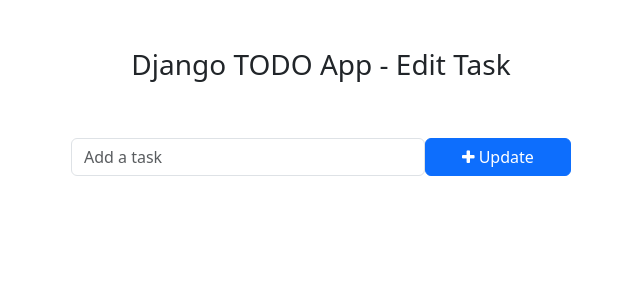
After one commit to arshuhag/todo, a Django app: template templates/edit_task.html in a window 1280 px wide. The commit adds this page. Shown: the top 300 px of the page, without its empty margins (319-959 px from the left). Run offline with Django 5.2, Linux system fonts and the light colour scheme; the template is opened without the code that fills it, so the values that code supplies are empty.

Commit message:
view edit delete update done

```diff
--- /dev/null
+++ b/templates/edit_task.html
@@ -0,0 +1,28 @@
+<!DOCTYPE html>
+<html lang="en">
+<head>
+    <meta charset="UTF-8">
+    <meta name="viewport" content="width=device-width, initial-scale=1.0">
+    <title>Edit Task - Django TODO <A></A>pp</title>
+
+    <!-- Bootstrap -->
+    <link href="https://cdn.jsdelivr.net/npm/bootstrap@5.3.0-alpha1/dist/css/bootstrap.min.css" rel="stylesheet" integrity="sha384-GLhlTQ8iRABdZLl6O3oVMWSktQOp6b7In1Zl3/Jr59b6EGGoI1aFkw7cmDA6j6gD" crossorigin="anonymous">
+    <script src="https://cdn.jsdelivr.net/npm/bootstrap@5.3.0-alpha1/dist/js/bootstrap.bundle.min.js" integrity="sha384-w76AqPfDkMBDXo30jS1Sgez6pr3x5MlQ1ZAGC+nuZB+EYdgRZgiwxhTBTkF7CXvN" crossorigin="anonymous"></script>
+    <!-- Font Awesome Icons -->
+    <link rel="stylesheet" href="https://cdnjs.cloudflare.com/ajax/libs/font-awesome/4.7.0/css/font-awesome.min.css">
+</head>
+<body>
+    <div class="container">
+        <h3 class="pt-5 pb-5 text-center">Django TODO App - Edit Task</h3>
+        <form action="{% url 'edit_task' get_task.pk %}" method="POST" style="width: 500px; margin:auto;">
+            {% csrf_token %}
+            <div class="form-group">
+                <span style="display: flex;">
+                    <input type="text" name="task" class="form-control" placeholder="Add a task" value="{{ get_task.task }}">
+                    <button type="submit" class="btn btn-primary" style="width: 200px;"><i class="fa fa-plus"></i> Update</button>
+                </span>
+            </div>
+        </form>
+    </div>
+</body>
+</html>
--- a/todo/urls.py
+++ b/todo/urls.py
@@ -2,5 +2,15 @@ from django.urls import path
 from . import views
 
 urlpatterns = [
+    #add task
     path('addTask/', views.addTask, name='addTask'),
+    #mark as done
+    path('mark_as_done/<int:pk>/', views.mark_as_done, name='mark_as_done'),
+    #mark as undone
+    path('mark_as_undone/<int:pk>/', views.mark_as_undone, name='mark_as_undone'),
+
+    #edit feature
+    path('edit_task/<int:pk>/', views.edit_task, name='edit_task'),
+    #delete task
+    path('delete_task/<int:pk>/', views.delete_task, name='delete_task'),
 ]
--- a/todo_main/views.py
+++ b/todo_main/views.py
@@ -3,8 +3,9 @@ from todo.models import Task
 
 def home(request):
     tasks = Task.objects.filter(is_completed = False).order_by('-updated_at')
-    complete_tasks = Task.objects.filter(is_completed = True)
+    completed_tasks = Task.objects.filter(is_completed = True)
     context = {
-        'tasks': tasks, 'complete_tasks': complete_tasks,
+        'tasks': tasks,
+        'complete_tasks': completed_tasks,
     }
     return render(request, 'home.html', context)
```
Also changed, not shown: templates/home.html (+6 -3 lines), todo/views.py (+31 -1 lines), db.sqlite3.
